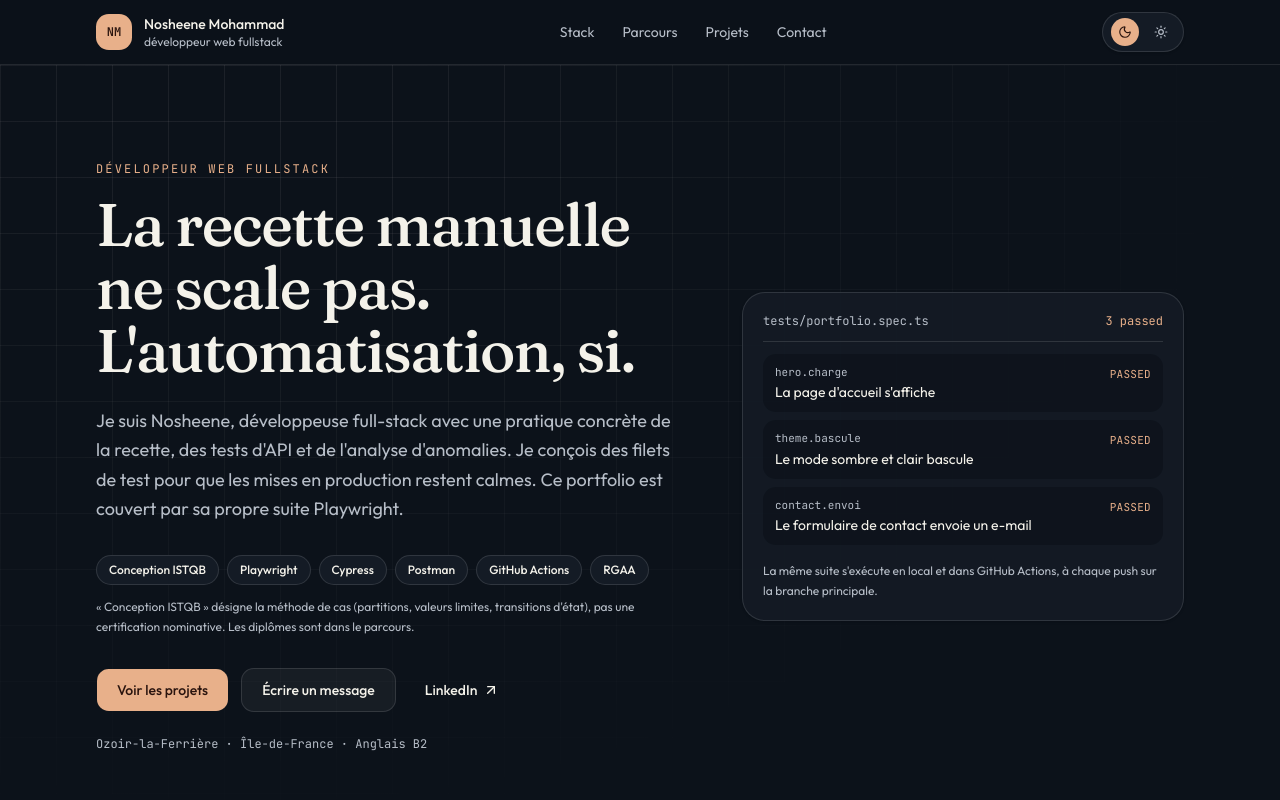
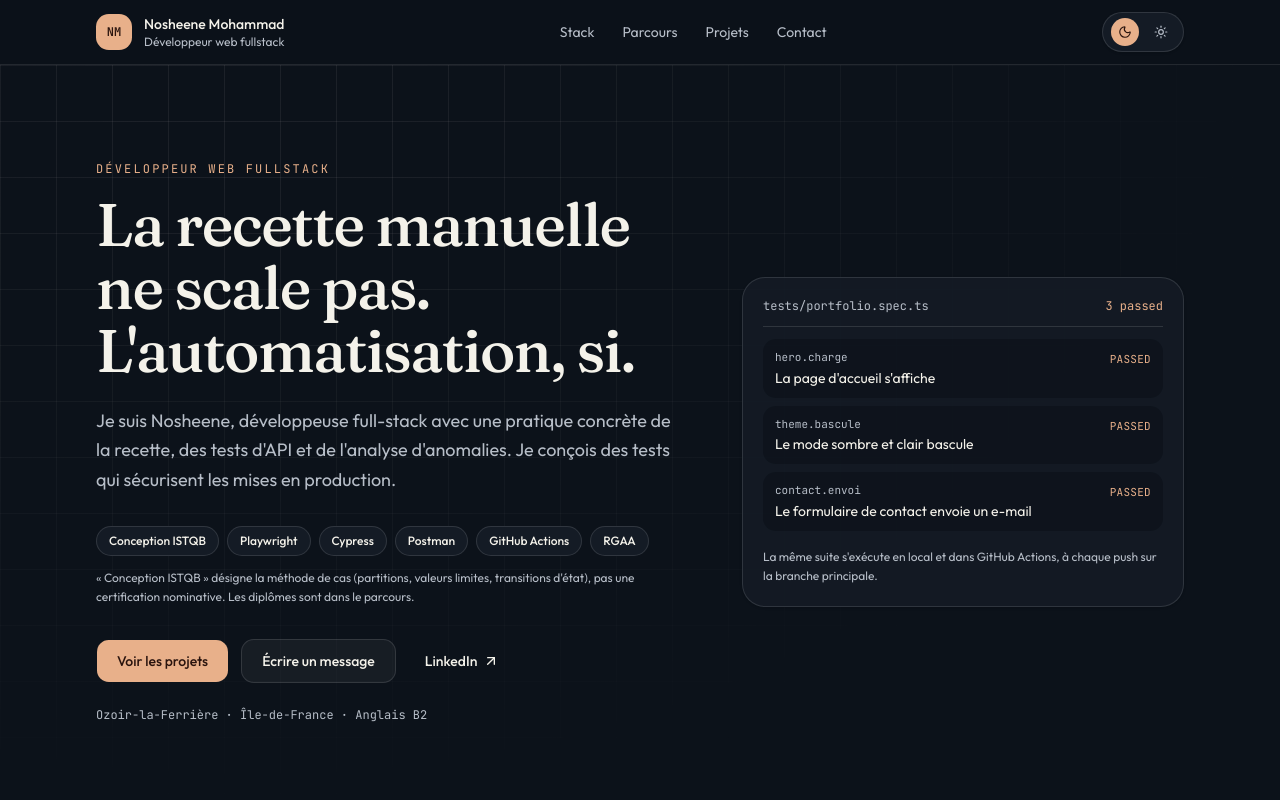
Before and after one commit to Nosheene/auto-port, a Next.js app: page / in a window 1280 px wide. Shown: the top 800 px of the page. Built offline with nearby package versions, Linux system fonts and the light colour scheme.

Commit message:
Met une majuscule au titre et précise le texte d'introduction.
Le rôle sous le nom s'affiche avec une majuscule, et la phrase sur les mises en production est reformulée.

Co-authored-by: mohammadnosheene <mohammadnosheene@gmail.com>

```diff
--- a/components/Hero.tsx
+++ b/components/Hero.tsx
@@ -25,8 +25,7 @@ export function Hero() {
           <p className="mt-6 max-w-xl text-base leading-relaxed text-muted-foreground md:text-lg">
             Je suis {profile.name.split(" ")[0]}, développeuse full-stack avec une pratique
             concrète de la recette, des tests d&apos;API et de l&apos;analyse d&apos;anomalies. Je
-            conçois des filets de test pour que les mises en production restent calmes. Ce
-            portfolio est couvert par sa propre suite Playwright.
+            conçois des tests qui sécurisent les mises en production.
           </p>
 
           <ul className="mt-8 flex flex-wrap gap-2" aria-label="Repères de pratique">
--- a/lib/profile.ts
+++ b/lib/profile.ts
@@ -1,6 +1,6 @@
 export const profile = {
   name: "Nosheene Mohammad",
-  role: "développeur web fullstack",
+  role: "Développeur web fullstack",
   location: "Ozoir-la-Ferrière",
   region: "Île-de-France",
   english: "Anglais B2",
```
Also changed, not shown: 1 other file (tests, documents, lock files or other folders).
